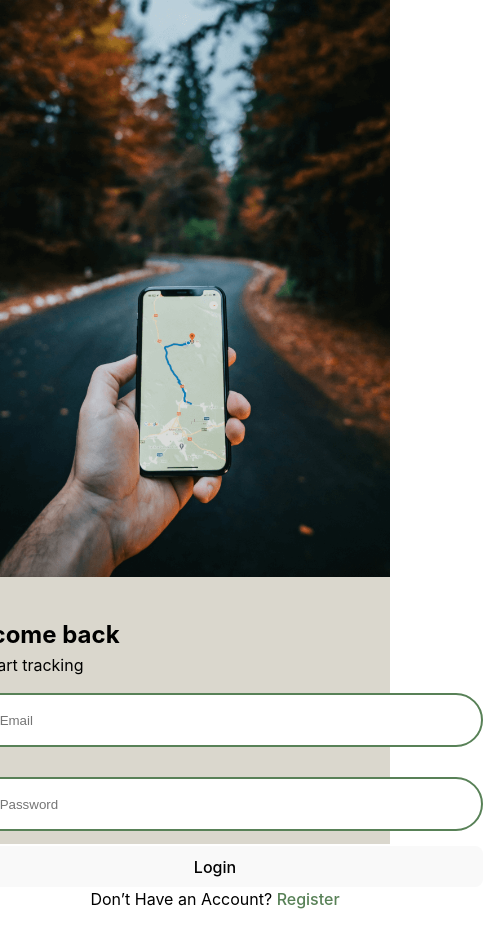
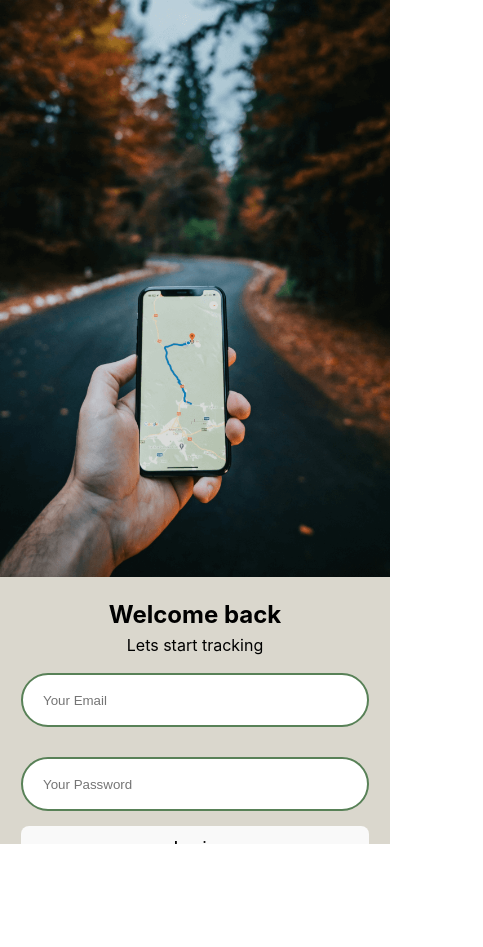
Before and after one commit to gatimugabriel/location-tracker, a React (Vite) app in the folder client/: page /login in a window 390 px wide. Shown: the whole page, 483 px wide, since content can reach past the window. After the commit the page ends 844 px from the top, so only its background shows below. Built offline with nearby package versions, Linux system fonts and the light colour scheme; no server answers.

Commit message:
update: mobile responsiveness in login/register pages

```diff
--- a/client/src/styles/Login.css
+++ b/client/src/styles/Login.css
@@ -43,16 +43,17 @@ body {
 .input-sec {
     display: flex;
     align-items: center;
-    justify-content: center;
-    padding: 20px;
-
+    /*justify-content: center;*/
+    padding: 0 1rem 0 0;
 }
 
-/*
 .input-body{
-    background-color: #fff;
-
-} */
+    display: flex;
+    flex-direction: column;
+    align-items: center;
+    justify-content: center;
+    width: 100%;
+}
 
 .input-body h2 {
     margin-bottom: 0;
@@ -76,7 +77,6 @@ body {
     border-radius: 100px;
     background-color: white;
     /* text-align: center; */
-    border: 0px;
     border: 2px solid #588157;
     color: black;
     /* padding-left: 20px; */
@@ -84,14 +84,14 @@ body {
 
 .login-btn button {
     height: 50px;
-    width: 500px;
+    width: 100%;
     margin-bottom: 30px;
     border-radius: 100px;
     background-color: #588157;
     text-align: center;
-    border: 0px;
+    /*border: 0px;*/
     border: 2px solid #588157;
-    margin-bottom: 10px;
+    /*margin-bottom: 10px;*/
     /* padding-left: 20px;  */
 }
 
@@ -108,7 +108,6 @@ body {
 
 #input1 {
     margin-bottom: 15px;
-
 }
 
 .forgotpwd {
@@ -128,10 +127,12 @@ body {
 
 @media (max-width: 768px) {
     .Login-page {
-        width: 100%;
+        max-width: 100vw;
+        overflow-x: hidden;
         height: 100vh;
         display: flex;
         flex-direction: column; /* Stack items vertically */
+        margin: 0 auto;
         background-color: #DAD7CD;
         color: black;
     }
@@ -151,5 +152,10 @@ body {
     .input-sec {
         width: 100%;
         height: auto; /* Reset height */
+        padding-bottom: 50px;
+    }
+
+    .inputs > input{
+        width: 80vw;
     }
 }
```
